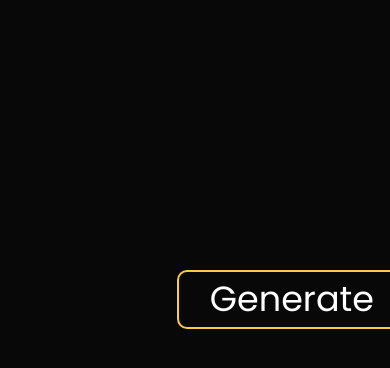
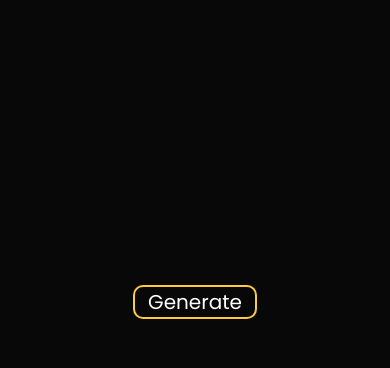
Before and after one commit to lamars7/KanyeWestAPI, a plain HTML site: page index.html in a window 390 px wide. Shown: the part 466-834 px from the top of the page. Drawn offline with Linux system fonts and the light colour scheme.

Commit message:
Mobile Support
Added some mobile support to support resolution

```diff
--- a/style.css
+++ b/style.css
@@ -36,7 +36,6 @@ body {
 .generate-btn {
     font-size: 35px;
     height: 55px;
-    left: 45.5%;
     position: absolute;
     width: 225px;
     color: white;
@@ -44,8 +43,28 @@ body {
     cursor: pointer;
     border-radius: 10px;
     transition: background-color 0.25s;
+    left: 50%; /* Center horizontally at 50% */
+    transform: translateX(-50%); /* Move back by 50% of its own width */
+    display: flex;
+    justify-content: center;
+    align-items: center;
 }
 
 .generate-btn:hover {
     background-color: rgb(253, 203, 66);
 }
+
+@media only screen and (max-width: 600px) {
+    .quote-box {
+        font-size: 20px;
+
+    }
+
+    .generate-btn {
+        margin-top: 50px;
+        height: 30px;
+        width: 120px;
+        font-size: 20px;
+    }
+
+}
```
